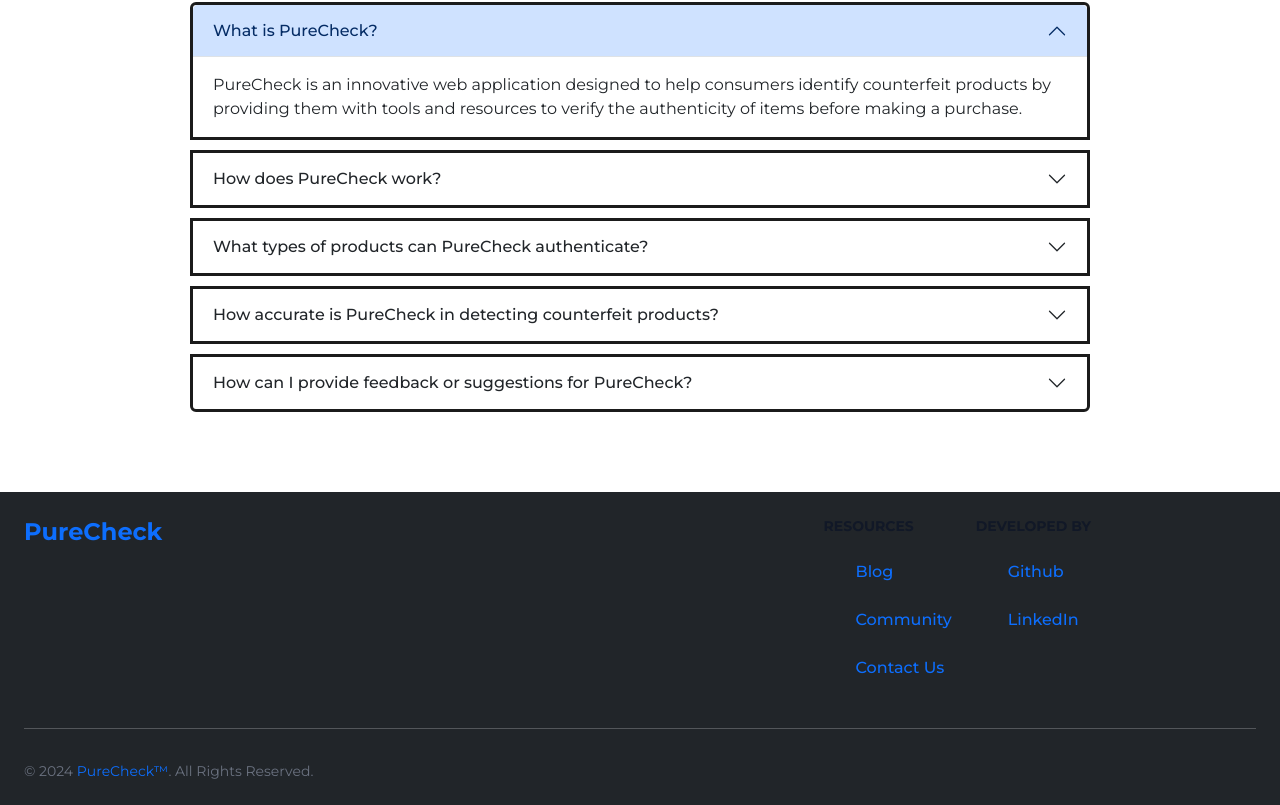
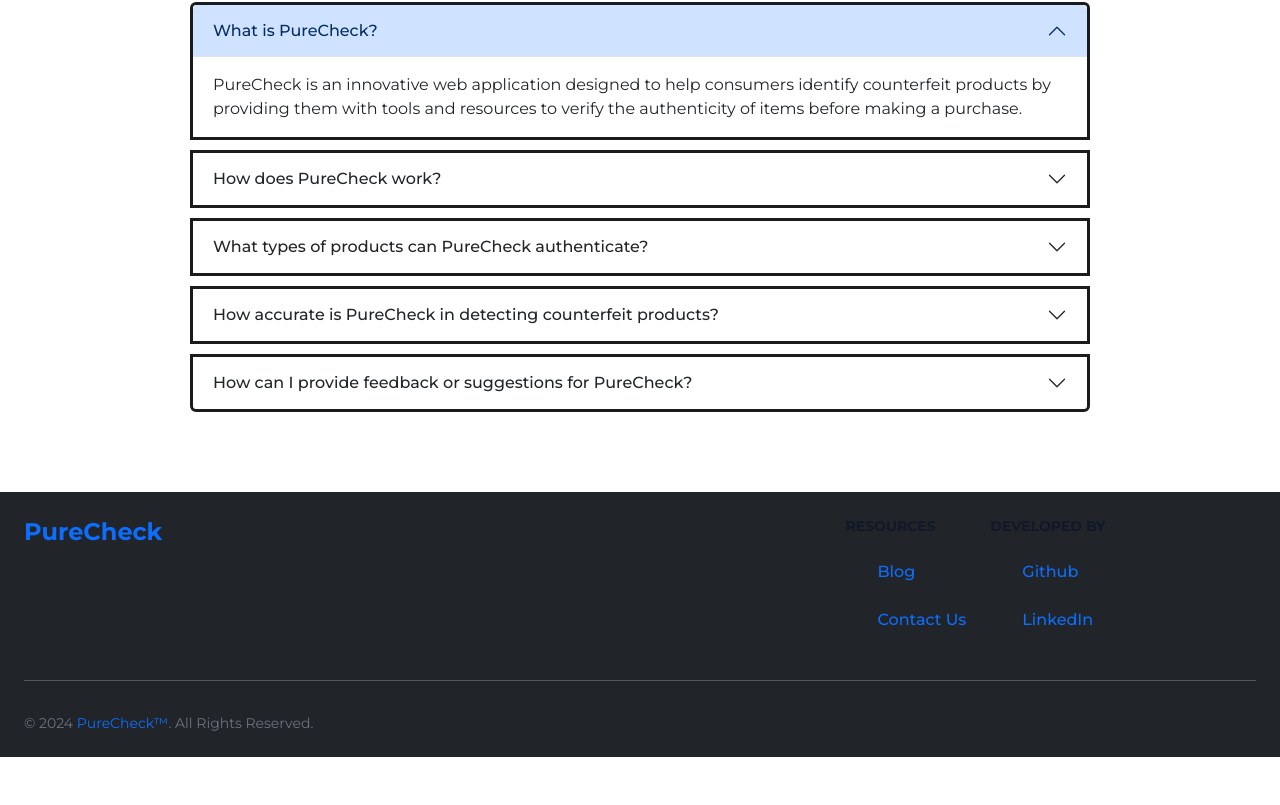
Before and after one commit to ToffanTee/purecheck, a React (Create React App) app: page / in a window 1280 px wide. Shown: the part 1154-1959 px from the top of the page. After the commit the page ends 1911 px from the top, so only its background shows below. Built offline with nearby package versions, Linux system fonts and the light colour scheme; no server answers.

Commit message:
Commented out community on footer

```diff
--- a/src/layouts/Footer.js
+++ b/src/layouts/Footer.js
@@ -32,11 +32,11 @@
                     Blog
                   </Link>
                 </li>
-                <li className="mb-4">
+                {/* <li className="mb-4">
                   <Link style={{ textDecoration: "none" }} to={"/community"}>
                     Community
                   </Link>
-                </li>
+                </li> */}
                 <li>
                   <Link style={{ textDecoration: "none" }} to={"/contactus"}>
                     Contact Us
```
